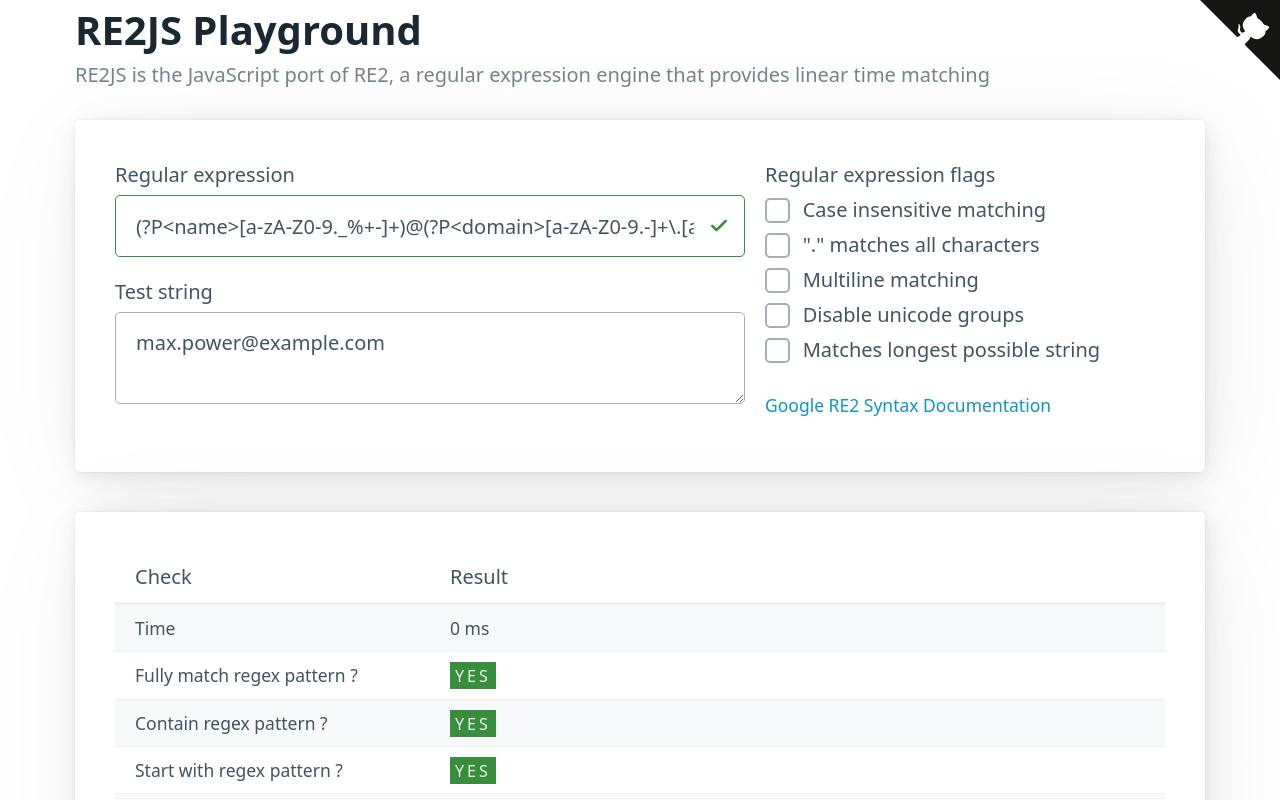
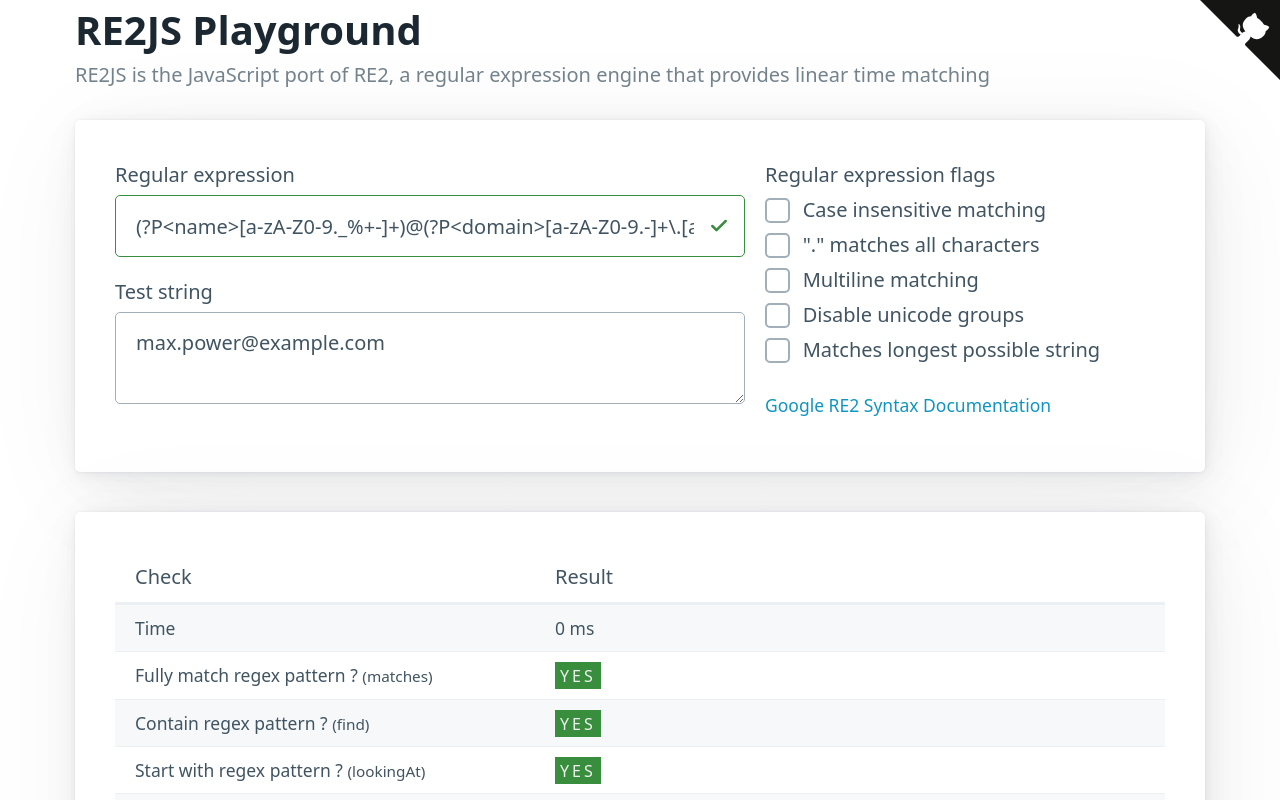
Before and after one commit to le0pard/re2js, a SvelteKit app: page / in a window 1280 px wide. Shown: the top 800 px of the page. Built offline with nearby package versions, Linux system fonts and the light colour scheme.

Commit message:
update texts

```diff
--- a/src/routes/+page.svelte
+++ b/src/routes/+page.svelte
@@ -127,19 +127,19 @@
 						<td class="val-cell">{round(results.time, 5)} ms</td>
 					</tr>
 					<tr>
-						<td class="key-cell">Fully match regex pattern ?</td>
+						<td class="key-cell">Fully match regex pattern ? <small>(matches)</small></td>
 						<td class="val-cell">
 							<span class="status-tag" class:status-tag__yes="{results.matches}" class:status-tag__no="{!results.matches}">{results.matches ? 'yes' : 'no'}</span>
 						</td>
 					</tr>
 					<tr>
-						<td class="key-cell">Contain regex pattern ?</td>
+						<td class="key-cell">Contain regex pattern ? <small>(find)</small></td>
 						<td class="val-cell">
 							<span class="status-tag" class:status-tag__yes="{results.contains}" class:status-tag__no="{!results.contains}">{results.contains ? 'yes' : 'no'}</span>
 						</td>
 					</tr>
 					<tr>
-						<td class="key-cell">Start with regex pattern ?</td>
+						<td class="key-cell">Start with regex pattern ? <small>(lookingAt)</small></td>
 						<td class="val-cell">
 							<span class="status-tag" class:status-tag__yes="{results.startWith}" class:status-tag__no="{!results.startWith}">{results.startWith ? 'yes' : 'no'}</span>
 						</td>
@@ -180,11 +180,11 @@
 	}
 
 	.key-cell {
-		width: 30%;
+		width: 40%;
 	}
 
 	.val-cell {
-		width: 70%;
+		width: 60%;
 	}
 
 	.status-tag {
```
